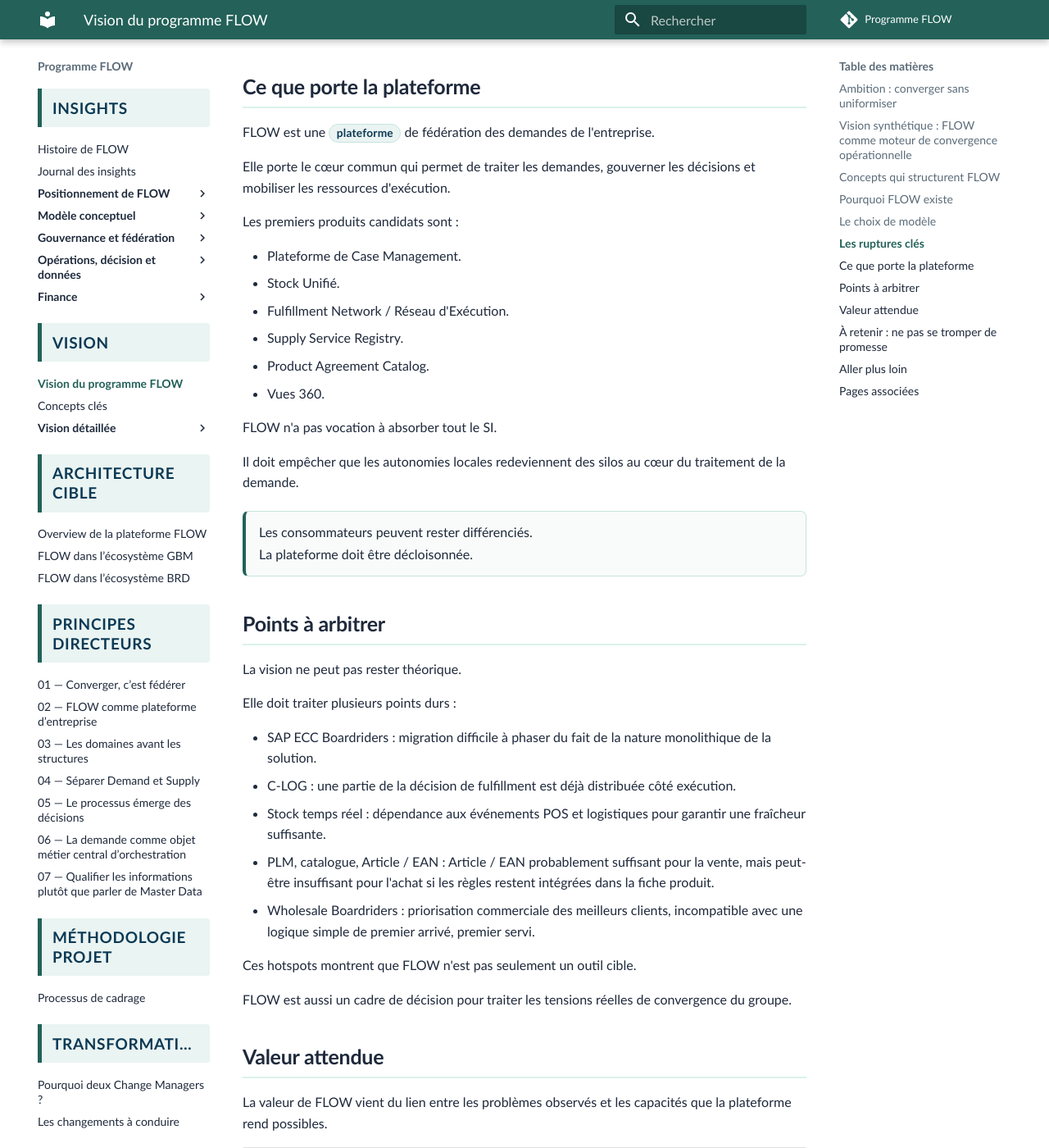
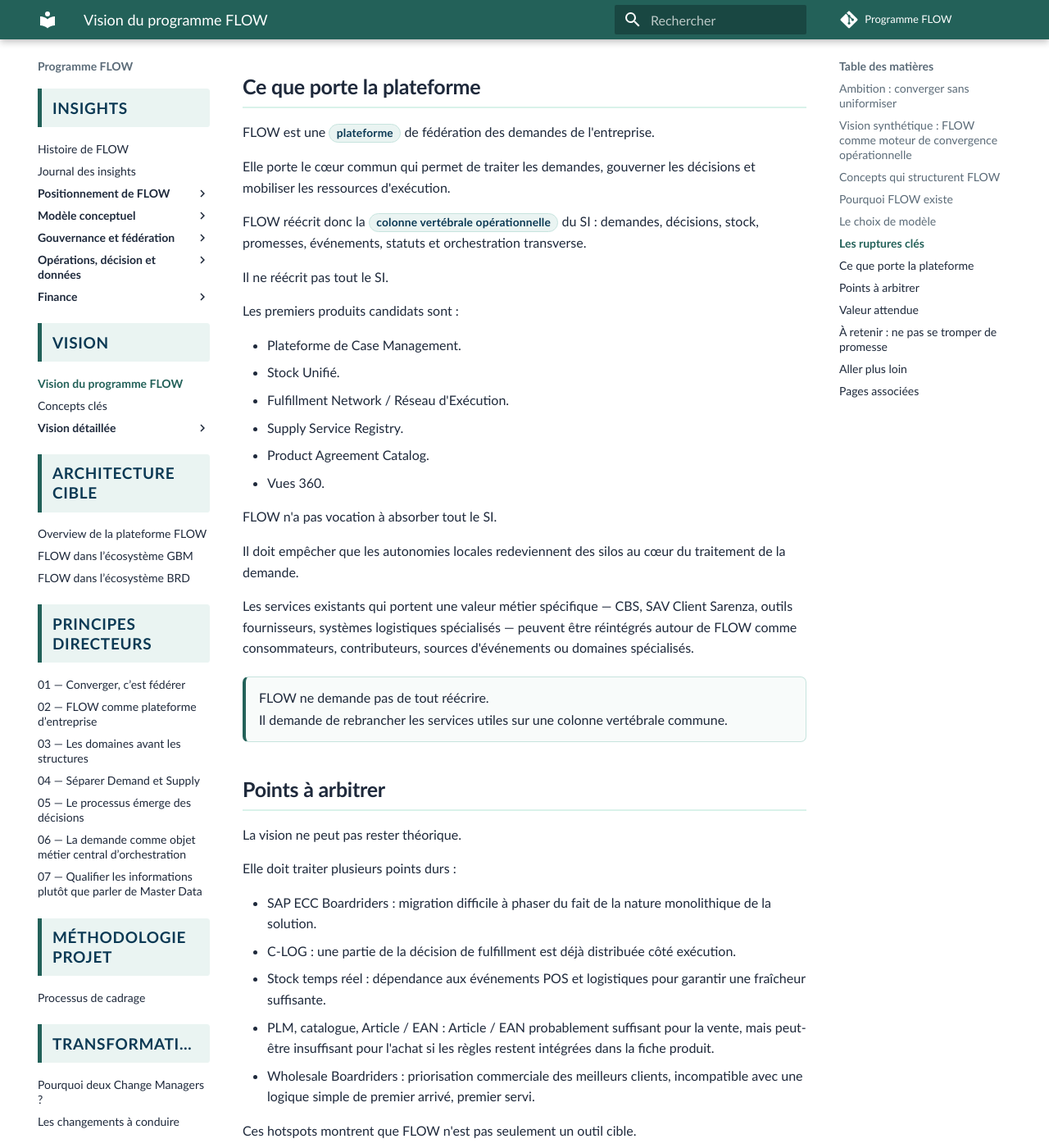
Before and after one commit to laurent-sintes/FLOW-Program, an MkDocs documentation site: the page built from docs/vision/vision-programme-flow.md, in a window 1280 px wide and 1400 px high, scrolled down 3457 px. Shown: the whole window at 82% size. Built offline with MkDocs 1.6.1 and Material for MkDocs 9.7.7, drawn with Linux system fonts in a browser that asks for light colours; comment, search, counter and statistics services are not loaded; some of the changed text lies outside the part shown.

Commit message:
Positionner FLOW comme colonne vertébrale opérationnelle

```diff
--- a/docs/vision/vision-programme-flow.md
+++ b/docs/vision/vision-programme-flow.md
@@ -113,6 +113,10 @@ FLOW est une <span class="flow-keyword">plateforme</span> de fédération des de
 
 Elle porte le cœur commun qui permet de traiter les demandes, gouverner les décisions et mobiliser les ressources d'exécution.
 
+FLOW réécrit donc la <span class="flow-keyword">colonne vertébrale opérationnelle</span> du SI : demandes, décisions, stock, promesses, événements, statuts et orchestration transverse.
+
+Il ne réécrit pas tout le SI.
+
 Les premiers produits candidats sont :
 
 - Plateforme de Case Management.
@@ -126,9 +130,11 @@ FLOW n'a pas vocation à absorber tout le SI.
 
 Il doit empêcher que les autonomies locales redeviennent des silos au cœur du traitement de la demande.
 
+Les services existants qui portent une valeur métier spécifique — CBS, SAV Client Sarenza, outils fournisseurs, systèmes logistiques spécialisés — peuvent être réintégrés autour de FLOW comme consommateurs, contributeurs, sources d'événements ou domaines spécialisés.
+
 <div class="flow-conviction">
-  <p>Les consommateurs peuvent rester différenciés.</p>
-  <p>La plateforme doit être décloisonnée.</p>
+  <p>FLOW ne demande pas de tout réécrire.</p>
+  <p>Il demande de rebrancher les services utiles sur une colonne vertébrale commune.</p>
 </div>
 
 ## Points à arbitrer
@@ -167,7 +173,8 @@ La valeur de FLOW vient du lien entre les problèmes observés et les capacités
 | FLOW cherche à mieux gérer les commandes. | Mieux traiter les demandes, y compris commandes, retours, SAV, exceptions et engagements. |
 | FLOW impose un modèle unique à toutes les marques. | Construire une plateforme commune qui préserve les singularités business utiles. |
 | FLOW est un nouvel ERP ou un nouvel OMS. | Déplacer le centre de gravité vers la demande, la décision, le stock et le réseau d'exécution. |
-| FLOW doit absorber tout le SI. | Fédérer les opérations et décisions critiques, tout en laissant les domaines spécialisés jouer leur rôle. |
+| FLOW doit absorber tout le SI. | Réécrire la colonne vertébrale opérationnelle du SI, pas tous ses organes spécialisés. |
+| FLOW oblige à réécrire tous les services existants. | Réintégrer les services utiles autour d'une cohérence commune lorsque leur valeur métier justifie leur maintien. |
 | FLOW reconstruit une master data globale. | Configurer les capacités d'action nécessaires pour traiter les demandes de manière fiable, explicable et optimisable. |
 
 ## Aller plus loin
```
